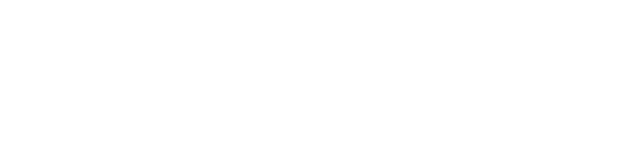
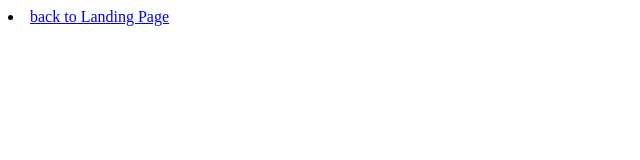
Before and after one commit to kodypope/bioSite, a plain HTML site: page index.html in a window 1280 px wide. Shown: the whole page, without its empty margins (0-640 px from the left). Drawn offline with Linux system fonts and the light colour scheme.

Commit message:
adding link to csd-400

```diff
--- a/index.html
+++ b/index.html
@@ -10,6 +10,8 @@
         <link rel="stylesheet" href="" type="text/css">
     </head>
 <body>
-
+    <div>
+        <li><a href="https://kodypope.github.io/csd-340/">back to Landing Page</a></li>
+    </div>
 </body>
 </html>
```
